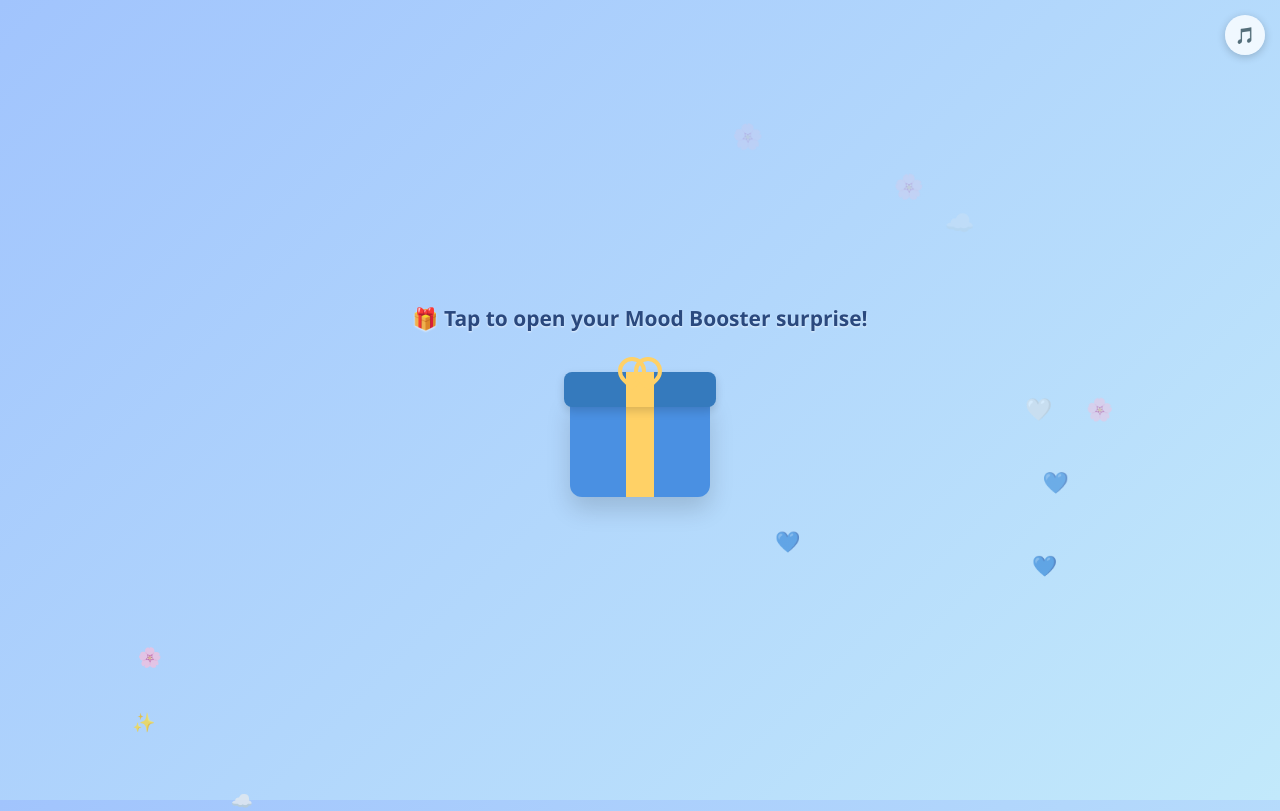
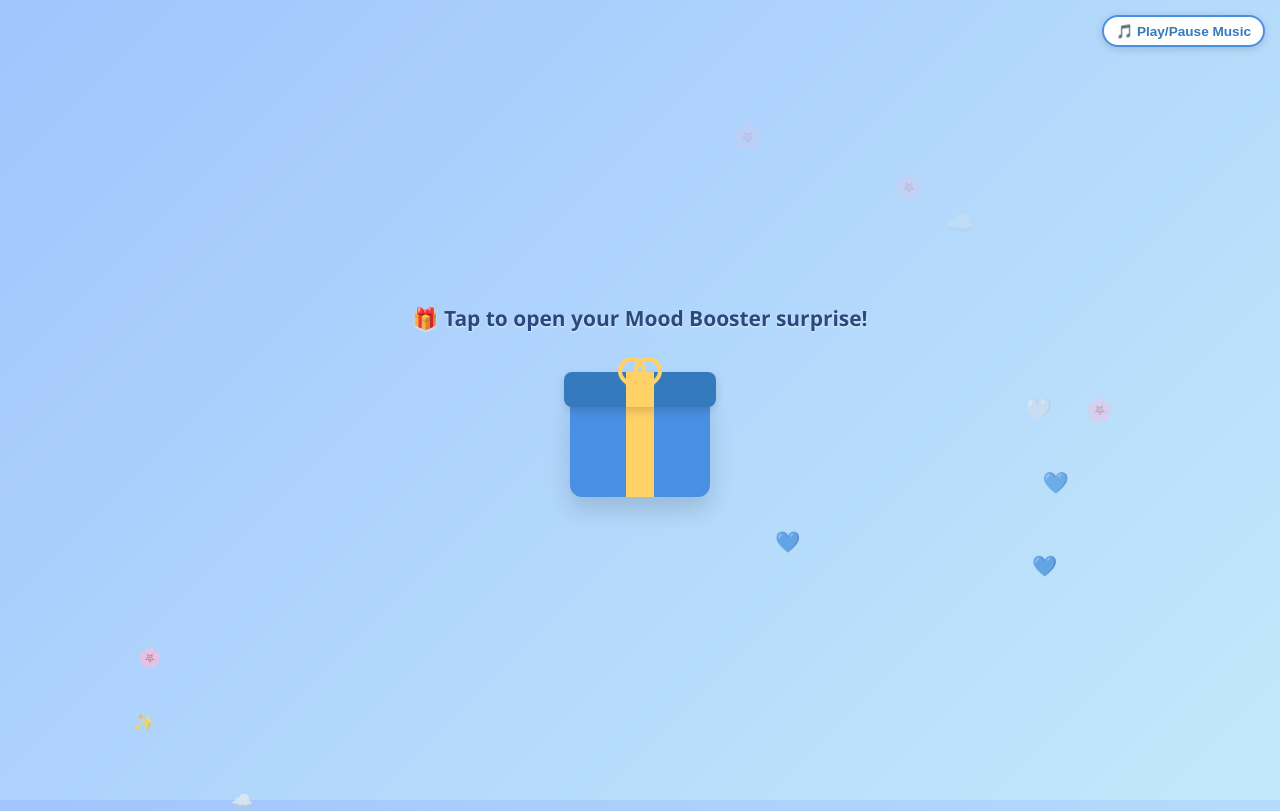
Before and after one commit to sinhakhushi146-ui/good-morning-gift, a plain HTML site: page index.html in a window 1280 px wide. Drawn offline with Linux system fonts and the light colour scheme.

Commit message:
Update index.html

```diff
--- a/index.html
+++ b/index.html
@@ -252,29 +252,28 @@
     .popup h3 { color: #2b6cb0; margin-bottom: 10px; }
     .popup p { font-size: 0.9rem; color: #4a5568; margin-bottom: 15px; }
 
-    .audio-control {
+    .audio-btn {
       position: fixed;
       top: 15px;
       right: 15px;
       z-index: 100;
-      background: rgba(255, 255, 255, 0.8);
-      border-radius: 50%;
-      width: 40px;
-      height: 40px;
-      display: flex;
-      justify-content: center;
-      align-items: center;
+      background: #ffffff;
+      border: 2px solid #4a90e2;
+      border-radius: 20px;
+      padding: 6px 12px;
+      font-size: 0.85rem;
+      font-weight: bold;
+      color: #357abd;
       cursor: pointer;
-      box-shadow: 0 2px 8px rgba(0,0,0,0.2);
+      box-shadow: 0 2px 8px rgba(0,0,0,0.15);
     }
   </style>
 </head>
 <body>
 
-  <!-- Audio control icon for manual play/pause -->
-  <div class="audio-control" onclick="toggleAudio()">🎵</div>
+  <!-- Manual Play Button for Guarantee Sound -->
+  <button class="audio-btn" onclick="toggleAudio()">🎵 Play/Pause Music</button>
 
-  <!-- Reliable Audio Stream (Khat Song) -->
   <audio id="bgMusic" loop preload="auto">
     <source src="https://cdn.pixabay.com/download/audio/2022/05/27/audio_1808fbf07a.mp3?filename=lofi-study-112191.mp3" type="audio/mpeg">
   </audio>
@@ -347,12 +346,7 @@
       const hint = document.getElementById('hint');
       const music = document.getElementById('bgMusic');
 
-      // Force Audio Play on First Click
-      music.play().then(() => {
-        console.log("Audio playing successfully");
-      }).catch((e) => {
-        console.log("Audio play failed:", e);
-      });
+      music.play().catch(err => console.log("Audio play error:", err));
 
       giftBox.classList.add('open');
       hint.style.opacity = '0';
```
